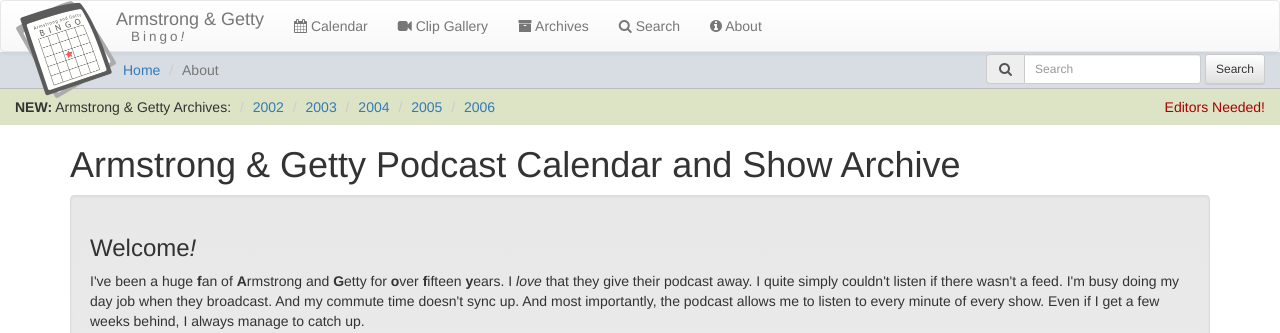
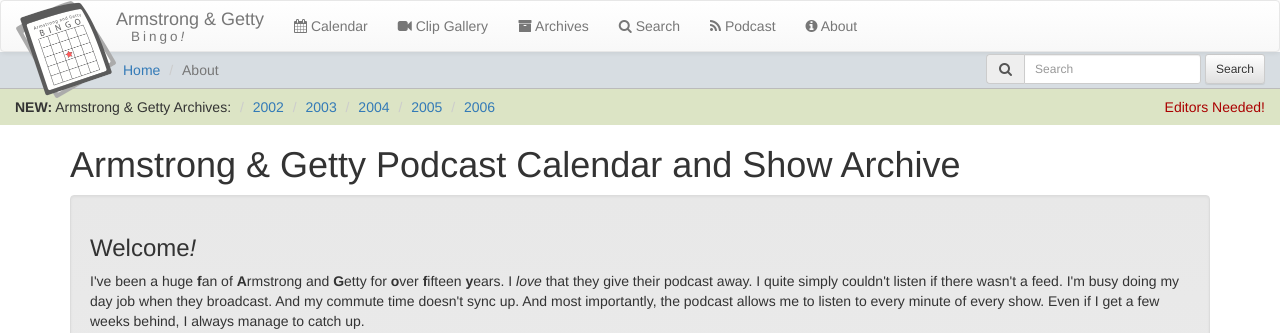
Before and after one commit to ben174/angrates, a Django app: page /about/ in a window 1280 px wide. Shown: the top 333 px of the page. Run offline with Django 3.2, Linux system fonts and the light colour scheme; some libraries are stand-ins or nearby versions.

Commit message:
Podcast link

```diff
--- a/podcasts/templates/base.html
+++ b/podcasts/templates/base.html
@@ -54,6 +54,7 @@
                 <li class="hidden-sm hidden-xs"><a href="{% url 'clips' %}"><i class="fa fa-video-camera"></i> Clip Gallery</a></li>
                 <li class="nav-new"><a href="{% url 'archives' %}"><i class="fa fa-archive"></i> Archives</a></li>
                 <li><a href="{% url 'search' %}"><i class="fa fa-search"></i> Search</a></li>
+                <li><a href="{% url 'rss' %}"><i class="fa fa-rss"></i> Podcast</a></li>
                 <li><a href="{% url 'about' %}"><i class="fa fa-info-circle"></i> About</a></li>
             </ul>
             {% if feed %}
```
